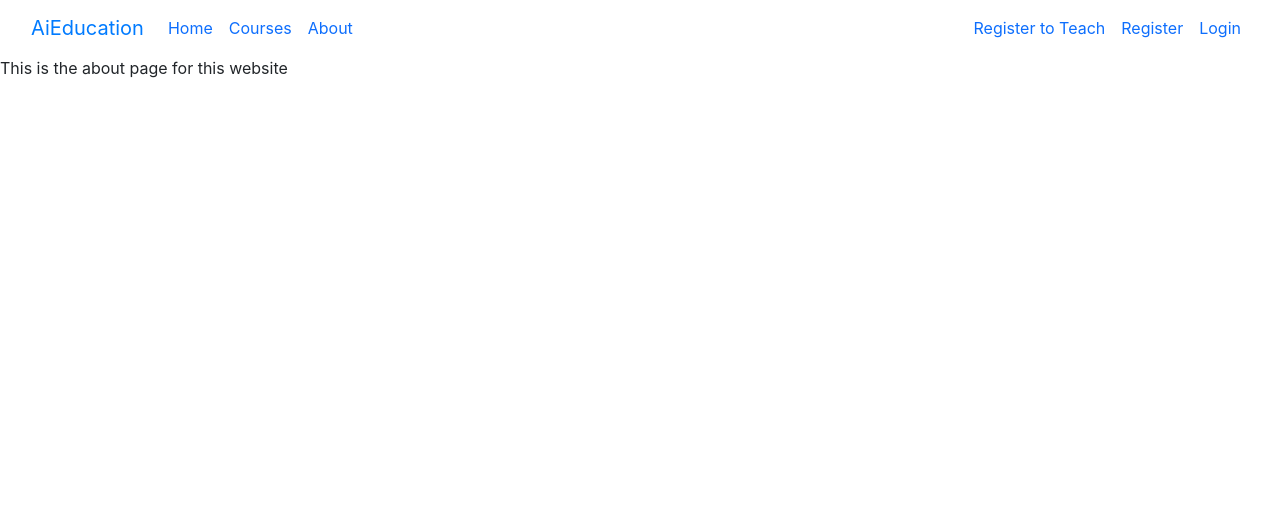
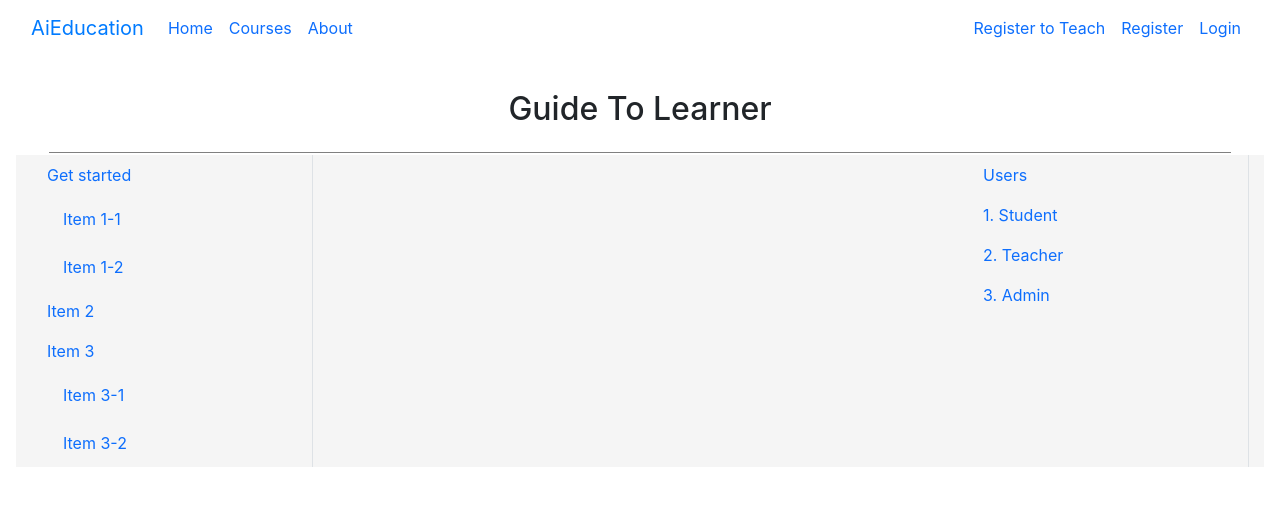
Before and after one commit to Faizan-Kalkoti/Personalized-AI-Powered-Educational-Platform, a Django app: page /about/ in a window 1280 px wide. Shown: the top 506 px of the page. Run offline with Django 4.2, Linux system fonts and the light colour scheme; some libraries are stand-ins or nearby versions.

Commit message:
about file being edited

```diff
--- a/templates/about.html
+++ b/templates/about.html
@@ -2,6 +2,50 @@
 {% block content %}
 {% load static %}
 
-This is the about page for this website
+
+<div style="padding: 1em 1em;">
+    <div style="padding: 0.1em 3em ;">
+    <div class="row" style="padding: 1em; text-align: center; justify-content: center;
+    border-bottom: 1px solid grey;">
+        <h2 class="doc-title">Guide To Learner</h2>
+    </div>
+    </div>
+  <div class="row" style="margin: 0px; background-color: whitesmoke;">
+    <div class="col-lg-3" style="margin-right: 1px solid grey;">
+        <nav id="navbar-example3" class="h-100 flex-column align-items-stretch pe-4 border-end">
+            <nav class="nav nav-pills flex-column">
+              <a class="nav-link" href="#item-1">Get started</a>
+              <nav class="nav nav-pills flex-column">
+                <a class="nav-link ms-3 my-1" href="#item-1-1">Item 1-1</a>
+                <a class="nav-link ms-3 my-1" href="#item-1-2">Item 1-2</a>
+              </nav>
+              <a class="nav-link" href="#item-2">Item 2</a>
+              <a class="nav-link" href="#item-3">Item 3</a>
+              <nav class="nav nav-pills flex-column">
+                <a class="nav-link ms-3 my-1" href="#item-3-1">Item 3-1</a>
+                <a class="nav-link ms-3 my-1" href="#item-3-2">Item 3-2</a>
+              </nav>
+            </nav>
+          </nav>
+    </div>
+    <div class="col-lg-6">
+
+    </div>
+    <div class="col-lg-3">
+        <nav id="navbar-example3" class="h-100 flex-column align-items-stretch pe-4 border-end">
+            <nav class="nav nav-pills flex-column">
+              <a class="nav-link" href="#item-1">Users</a>
+              <a class="nav-link" href="#item-2">1. Student</a>
+              <a class="nav-link" href="#item-3">2. Teacher</a>
+              <a class="nav-link" href="#item-3">3. Admin</a>
+            </nav>
+          </nav>
+
+    </div>
+  </div>  <!-- end of the row -->
+
+</div>
+
+    <script src="{% static 'accounts/js/bootstrap.bundle.min.js' %}"></script>
 
 {% endblock %}
```
Also changed, not shown: db.sqlite3.
